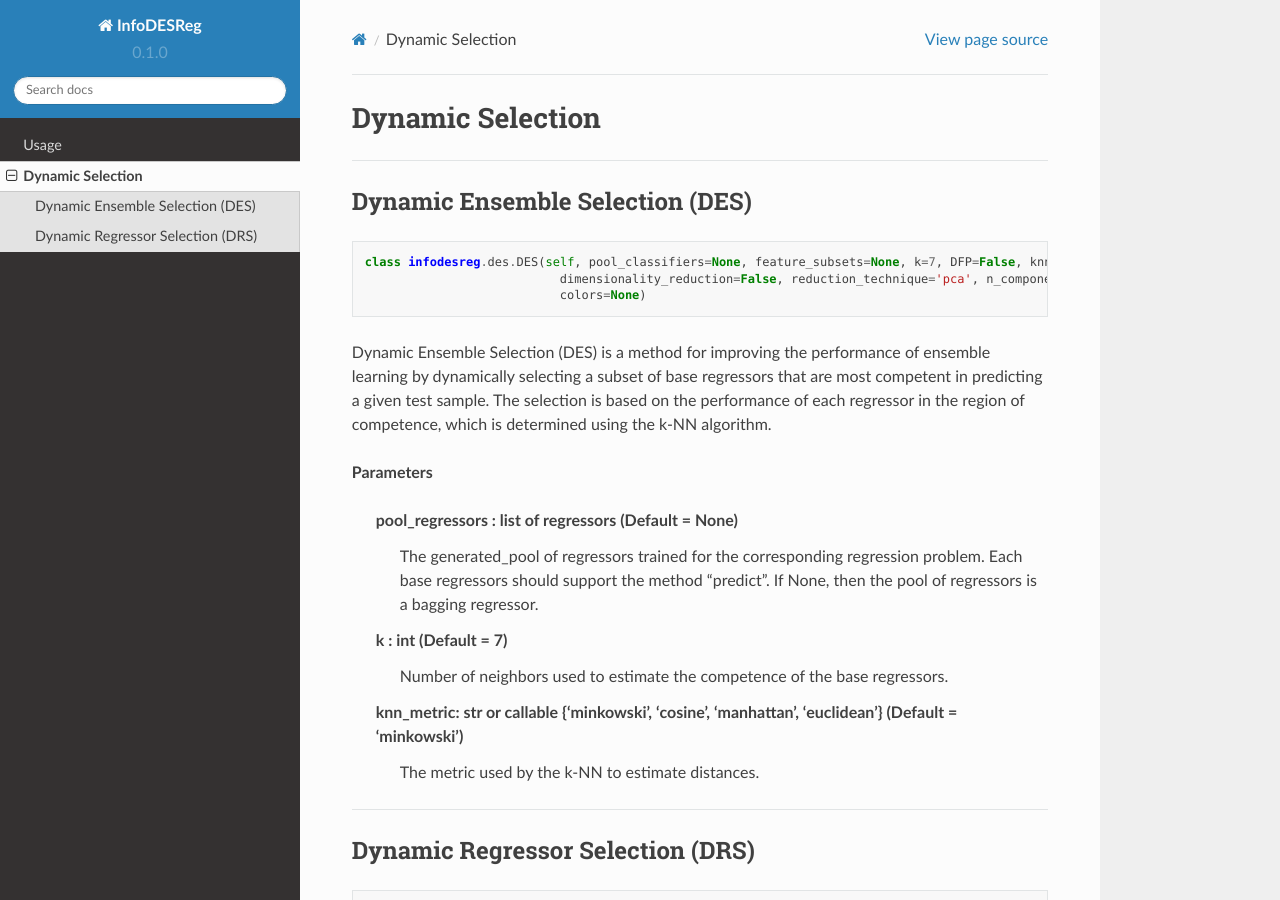
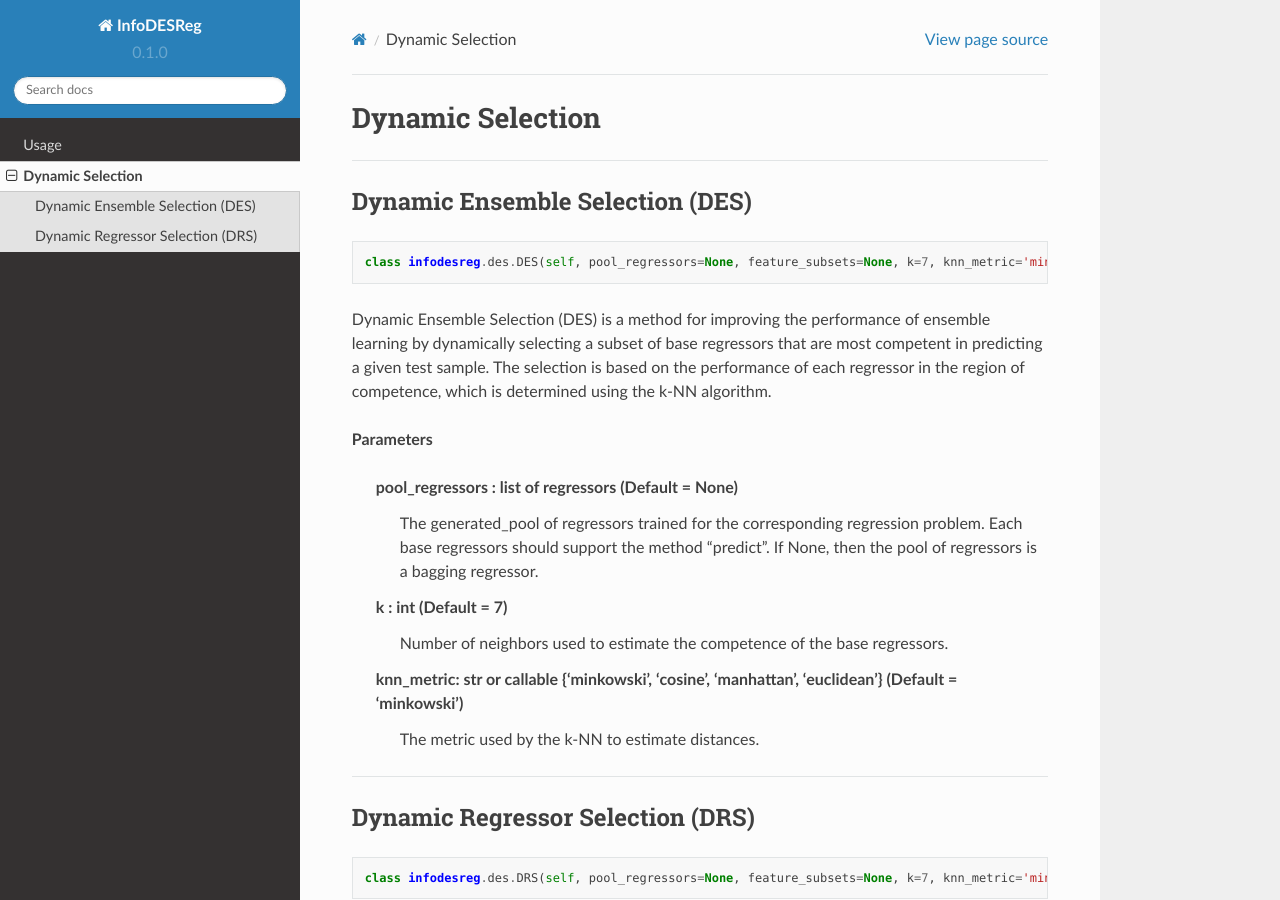
Before and after one commit to adv-panda/infodesreg_docs, a Sphinx documentation site: the page built from docs/source/api.rst, in a window 1280 px wide and 900 px high. Built offline with Sphinx 7.4.7 and the Read the Docs theme 2.0.0, drawn with Linux system fonts in a browser that asks for light colours.

Commit message:
Update api.rst

```diff
--- a/docs/source/api.rst
+++ b/docs/source/api.rst
@@ -9,9 +9,7 @@ Dynamic Ensemble Selection (DES)
 
 .. code-block:: python
 
-  class infodesreg.des.DES(self, pool_classifiers=None, feature_subsets=None, k=7, DFP=False, knn_metric='minkowski',
-                             dimensionality_reduction=False, reduction_technique='pca', n_components = 5, cbr_features = None,
-                             colors=None)
+  class infodesreg.des.DES(self, pool_regressors=None, feature_subsets=None, k=7, knn_metric='minkowski')
 
 Dynamic Ensemble Selection (DES) is a method for improving the performance of ensemble learning by dynamically selecting a subset of base regressors that are most competent in predicting a given test sample. The selection is based on the performance of each regressor in the region of competence, which is determined using the k-NN algorithm.
 
```
